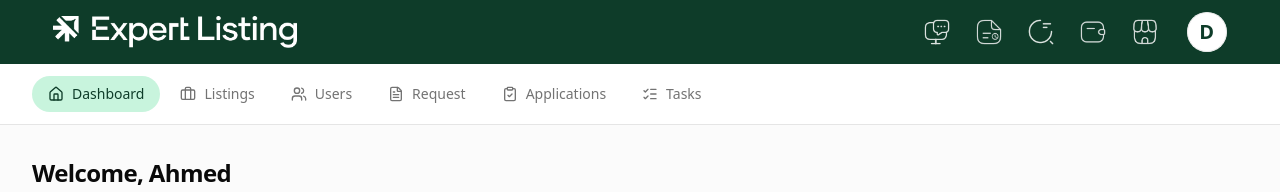
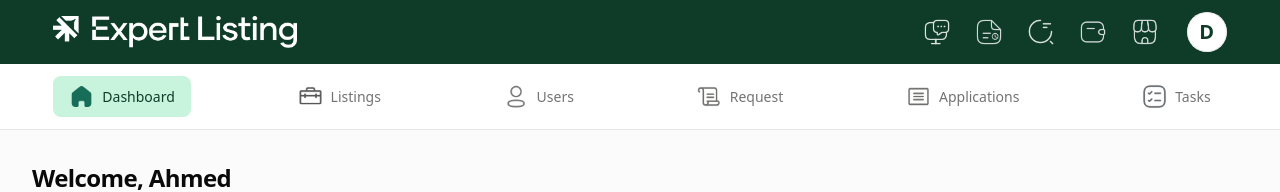
Before and after one commit to calebbenjin/expert-listing-test-app, a Next.js app: page / in a window 1280 px wide. Shown: the top 192 px of the page. Built offline with nearby package versions, Linux system fonts and the light colour scheme; a web font is replaced by a local one.

Commit message:
feat: use image icons in primary navigation

```diff
--- a/src/components/layout/nav-items.ts
+++ b/src/components/layout/nav-items.ts
@@ -13,18 +13,50 @@ export interface NavItem {
   label: string;
   href: string;
   icon: LucideIcon;
+  iconSrc: string;
 }
 
 export const navItems: NavItem[] = [
-  { id: "dashboard", label: "Dashboard", href: "/", icon: Home },
-  { id: "listings", label: "Listings", href: "/listings", icon: Briefcase },
-  { id: "users", label: "Users", href: "/users", icon: Users },
-  { id: "request", label: "Request", href: "/request", icon: FileText },
+  {
+    id: "dashboard",
+    label: "Dashboard",
+    href: "/",
+    icon: Home,
+    iconSrc: "/icons/Home-pri.png",
+  },
+  {
+    id: "listings",
+    label: "Listings",
+    href: "/listings",
+    icon: Briefcase,
+    iconSrc: "/icons/Toolbox-pri.png",
+  },
+  {
+    id: "users",
+    label: "Users",
+    href: "/users",
+    icon: Users,
+    iconSrc: "/icons/Profile-pri.png",
+  },
+  {
+    id: "request",
+    label: "Request",
+    href: "/request",
+    icon: FileText,
+    iconSrc: "/icons/Scroll-pri.png",
+  },
   {
     id: "applications",
     label: "Applications",
     href: "/applications",
     icon: ClipboardCheck,
+    iconSrc: "/icons/Article-pri.png",
   },
-  { id: "tasks", label: "Tasks", href: "/tasks", icon: ListChecks },
+  {
+    id: "tasks",
+    label: "Tasks",
+    href: "/tasks",
+    icon: ListChecks,
+    iconSrc: "/icons/task-square-pri.png",
+  },
 ];
--- a/src/components/layout/primary-nav.tsx
+++ b/src/components/layout/primary-nav.tsx
@@ -1,6 +1,7 @@
 "use client";
 
 import Link from "next/link";
+import Image from "next/image";
 import { usePathname } from "next/navigation";
 import { motion } from "framer-motion";
 
@@ -11,32 +12,33 @@ export function PrimaryNav() {
 
   return (
     <nav className="hidden border-b border-border bg-background lg:block">
-      <div className="flex items-center gap-1 px-8 py-3">
+      <div className="flex items-center justify-between gap-1 w-11/12 mx-auto py-3">
         {navItems.map((item) => {
           const isActive =
             item.href === "/"
               ? pathname === "/"
               : pathname.startsWith(item.href);
-          const Icon = item.icon;
 
           return (
             <Link
               key={item.id}
               href={item.href}
-              className="relative flex items-center gap-2 rounded-full px-4 py-2 text-sm font-medium text-muted-foreground transition-colors hover:text-foreground"
+              className="relative flex items-center gap-2 rounded-2xl px-4 py-2 text-sm font-medium text-muted-foreground transition-colors hover:text-foreground"
             >
               {isActive && (
                 <motion.span
                   layoutId="primary-nav-active"
-                  className="absolute inset-0 rounded-full bg-mint"
+                  className="absolute inset-0 rounded-md bg-mint"
                   transition={{ type: "spring", stiffness: 400, damping: 32 }}
                 />
               )}
               <span className="relative flex items-center gap-2">
-                <Icon
-                  className={
-                    isActive ? "size-4 text-mint-foreground" : "size-4"
-                  }
+                <Image
+                  src={item.iconSrc}
+                  alt=""
+                  width={25}
+                  height={25}
+                  className={isActive ? "opacity-100" : "opacity-70"}
                 />
                 <span className={isActive ? "text-mint-foreground" : ""}>
                   {item.label}
```
